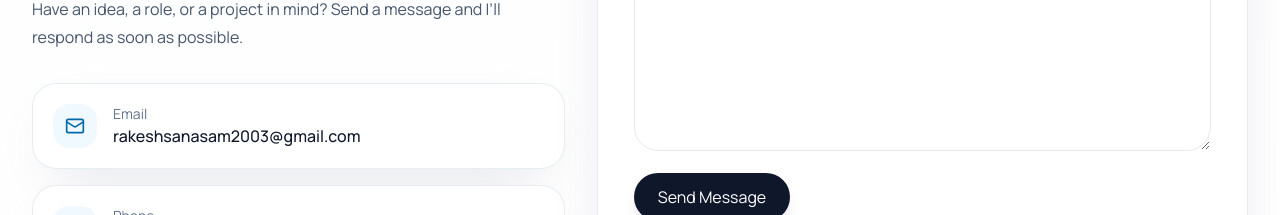
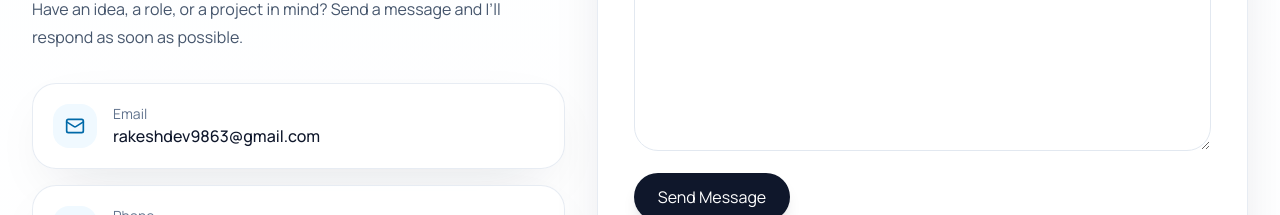
Before and after one commit to RakeshDev2003/rakesh-dev-portfolio, a Next.js app: page / in a window 1280 px wide. Shown: the part 6580-6795 px from the top of the page. Built offline with nearby package versions, Linux system fonts and the light colour scheme.

Commit message:
Update portfolio.js

```diff
--- a/src/data/portfolio.js
+++ b/src/data/portfolio.js
@@ -281,7 +281,7 @@ export const portfolioData = {
     title: "Let’s build something awesome together.",
     description:
       "Have an idea, a role, or a project in mind? Send a message and I’ll respond as soon as possible.",
-    email: "rakeshsanasam2003@gmail.com",
+    email: "rakeshdev9863@gmail.com",
     phone: "+91 9863882486",
     location: "Jharoda Kalan, New Delhi, India",
     form: {
```
